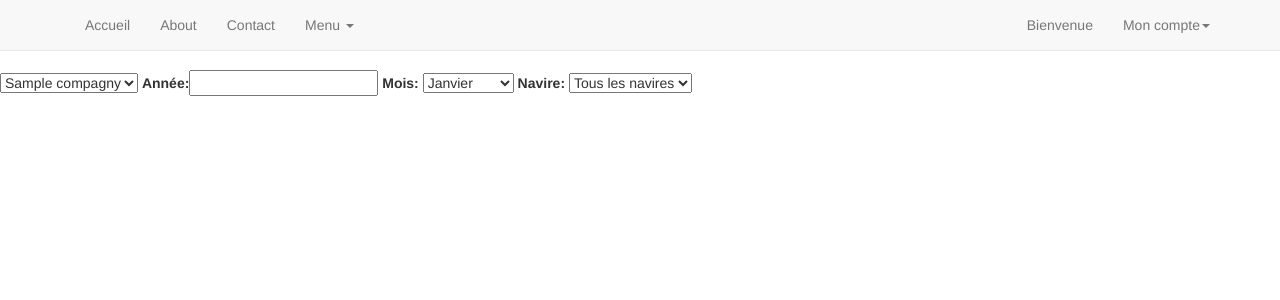
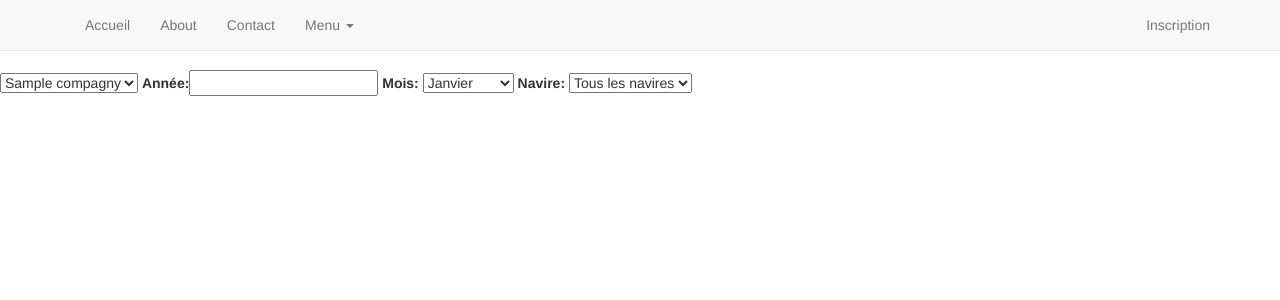
Before and after one commit to marcbal/24IUTInfoWeb, a PHP site: the page made by application/vue/stat/index.php in a window 1280 px wide. Shown: the top 300 px of the page. Run offline with PHP 8.4, Linux system fonts and the light colour scheme; the template is opened without the code that fills it: most values are stand-ins (such as "Sample title", 1, 10 or a date in 2020); data that the repository does not hold is empty; some libraries are stand-ins or nearby versions.

Commit message:
Je sais plus ce que j'ai fait

```diff
--- a/application/vue/_template/header.php
+++ b/application/vue/_template/header.php
@@ -68,8 +68,8 @@
                 </li>
             </ul>
             <ul class="nav navbar-nav navbar-right">
-                <?php if (Session::get('user_logged_in')) { ?>
-                    <li><p class="navbar-text">Bienvenue <?php echo Session::get('user_name'); ?></p></li>
+                <?php if (Session::isLogin()) { ?>
+                    <li><p class="navbar-text">Bienvenue ! </p></li>
                     <li class="dropdown">
                         <a class="dropdown-toggle" data-toggle="dropdown" href="#">Mon compte<span class="caret"></span></a>
                         <ul class="dropdown-menu" role="menu">
@@ -91,13 +91,12 @@
                             <li>
                                 <a href="<?php echo URL; ?>login/changepassword">Change mon mot de passe</a>
                             </li>
-                            <li>
 
-                            </li>
                         </ul>
                     </li>
+                    <li><a href="connexion/disconnect">Déconnexion</a></li>
                 <?php } else { ?>
-                    <li><a href="connexion/disconnect">Déconnexion</a></li>
+
                     <li><a href="<?php echo URL . 'login/register'; ?>">Inscription</a></li>
                 <?php } ?>
             </ul>
```
